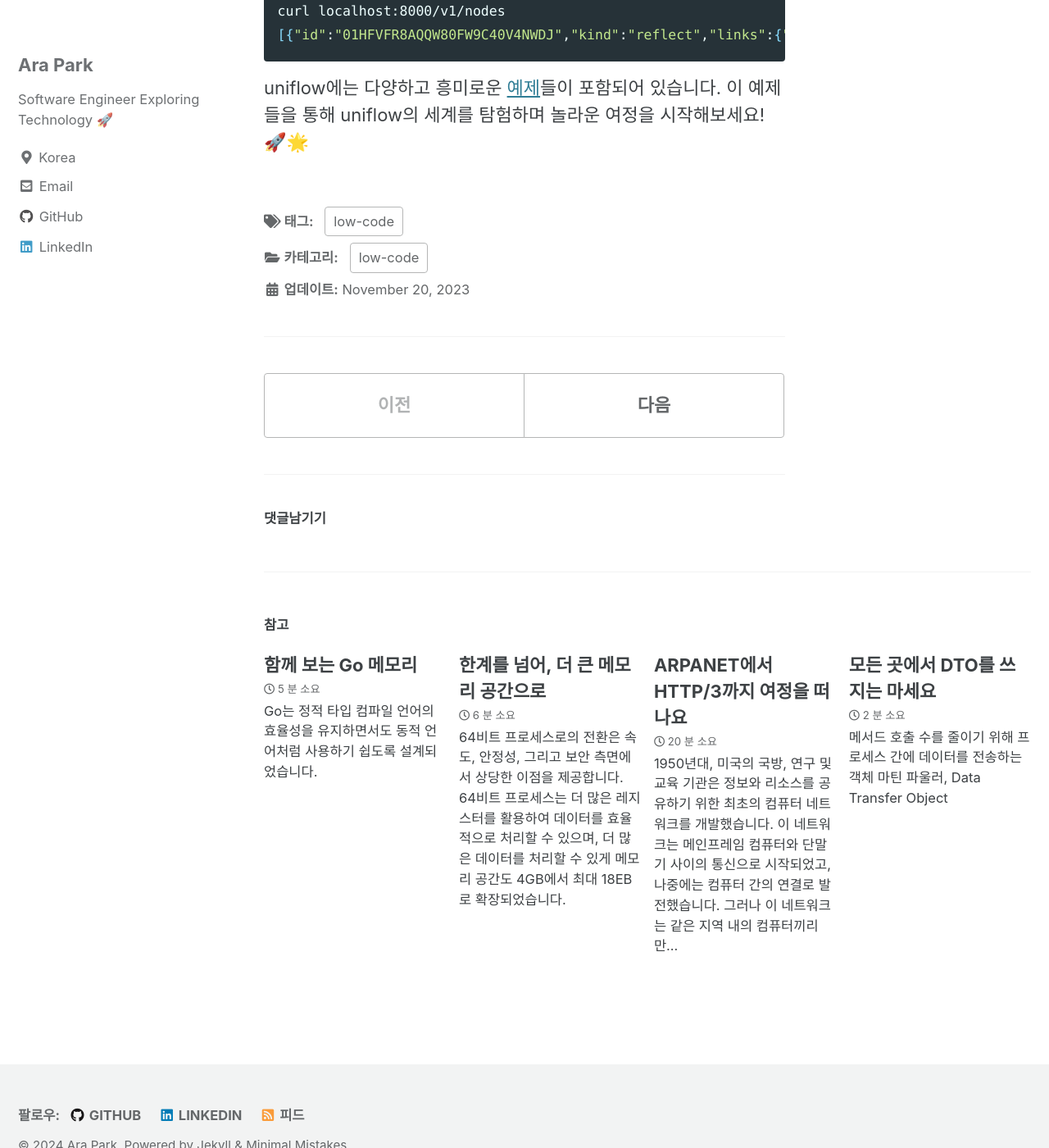
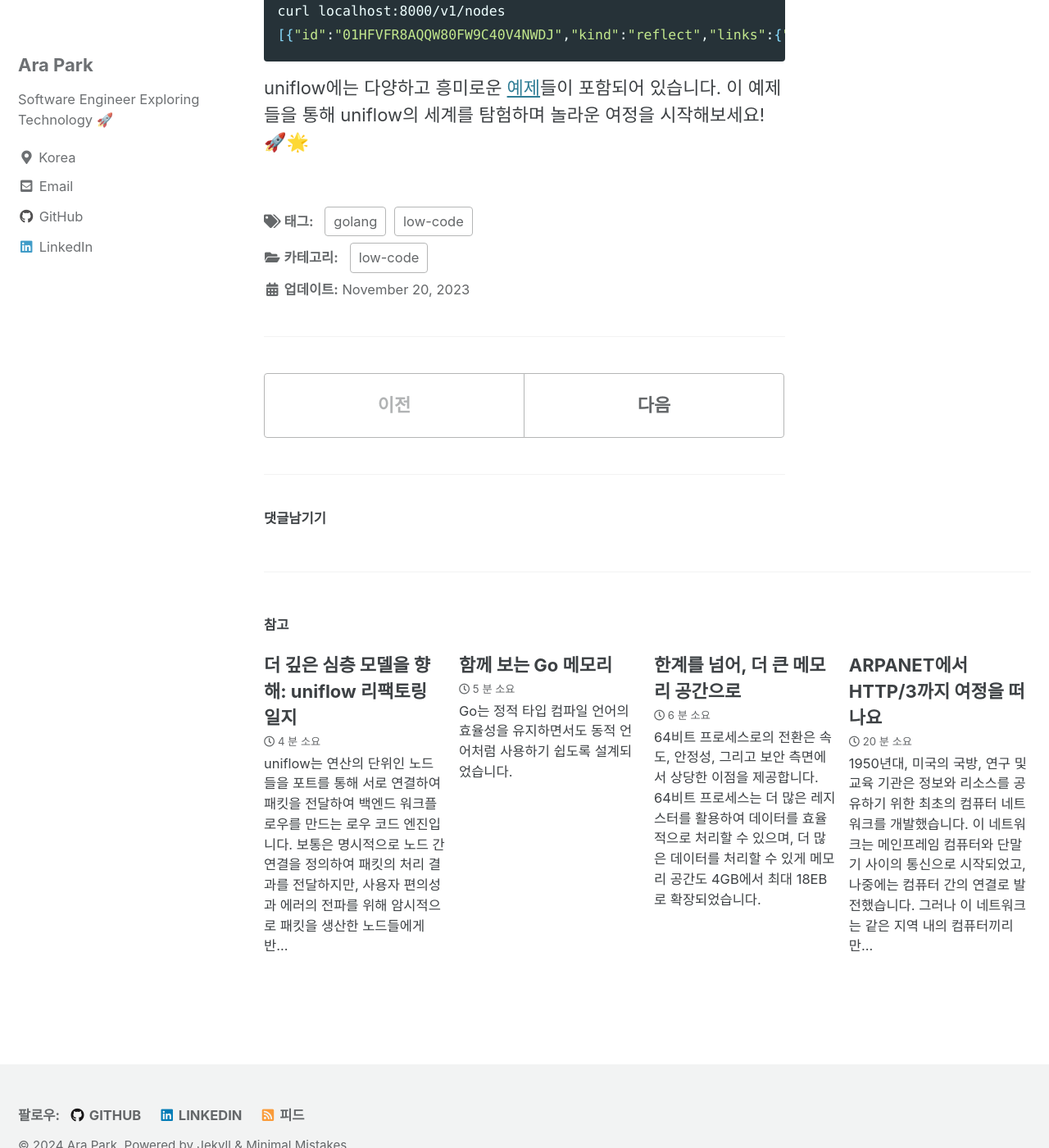
Before and after one commit to siyul-park/siyul-park.github.io, a Jekyll site: the page built from _posts/2023-11-20-hello-uniflow.md, in a window 1280 px wide and 1400 px high, scrolled down 7115 px. Shown: the whole window at 82% size. Built offline with Jekyll 4.4.1, drawn with Linux system fonts in a browser that asks for light colours; cached includes are drawn as plain includes; comment, search, counter and statistics services are not loaded; part of the change alters nothing that is shown.

Commit message:
docs: towards-deeper-model

````diff
--- a/_posts/2023-11-20-hello-uniflow.md
+++ b/_posts/2023-11-20-hello-uniflow.md
@@ -2,7 +2,7 @@
 title: "안녕, uniflow"
 date: 2023-11-20 18:44:43 +0900
 categories: "low-code"
-tags: ["low-code"]
+tags: ["low-code", "golang"]
 ---
 
 [카카오 클라우드 AI 서비스](https://kakaocloud.com)의 미들웨어 개발은 현존하는 지식을 적극 활용하여 새로운 AI 서비스를 선보이기 위한 첫 발걸음이었습니다. 백엔드 AI 모델 팀으로부터 도착한 API를 기반으로 [Spring Cloud Gateway](https://spring.io/projects/spring-cloud-gateway)를 활용하여 열정적으로 미들웨어에 추가 요구사항을 구현했습니다. 각 AI 서비스는 설정 파일의 프로퍼티를 통해 미들웨어의 동적인 선택을 가능케 하며, [Spring Cloud Config Server](https://spring.io/projects/spring-cloud-config)가 동적 설정을 가져오는 역할을 했습니다.
--- /dev/null
+++ b/_posts/2024-03-01-towards-deeper-model.md
@@ -0,0 +1,299 @@
+---
+title: "더 깊은 심층 모델을 향해: uniflow 리팩토링 일지"
+date: 2024-03-01 12:00:00 +0900
+categories: "low-code"
+tags: ["low-code", "golang", "ddd"]
+---
+
+[uniflow](https://github.com/siyul-park/uniflow)는 연산의 단위인 노드들을 포트를 통해 서로 연결하여 패킷을 전달하여 백엔드 워크플로우를 만드는 로우 코드 엔진입니다. 보통은 명시적으로 노드 간 연결을 정의하여 패킷의 처리 결과를 전달하지만, 사용자 편의성과 에러의 전파를 위해 암시적으로 패킷을 생산한 노드들에게 반환할 수도 있습니다.
+
+```yaml
+- kind: http
+  name: server
+  address: :8000
+  links:
+    out:
+      - name: route
+        port: in
+
+- kind: route
+  name: route
+  routes:
+    - method: GET
+      path: /ping
+      port: out[0]
+  links:
+    out[0]:
+      - name: pong
+        port: io
+
+- kind: snippet
+  name: pong
+  lang: text
+  code: pong
+```
+
+요청이 발생하면 `server`에서 `route`로 패킷이 전달되고, 이후에 `route`에서 `pong`으로 패킷이 전달됩니다. `pong`에서 생성된 데이터는 명시적으로 `server`와 연결되어 있지 않더라도 호출 스택을 거슬러 올라가 `server`까지 전달됩니다.
+
+명시적으로 선언한다면 다음과 같이 작성할 수 있습니다:
+
+```yaml
+- kind: http
+  name: server
+  address: :8000
+  links:
+    out:
+      - name: route
+        port: in
+
+- kind: route
+  name: route
+  routes:
+    - method: GET
+      path: /ping
+      port: out[0]
+  links:
+    out[0]:
+      - name: pong
+        port: in
+
+- kind: snippet
+  name: pong
+  lang: text
+  code: pong
+  links:
+    out:
+      - name: server
+        port: in
+```
+
+## 그래프 구조 스택을 활용한 패킷 추적
+
+한 노드가 여러 개의 노드와 연결되어 있고, 노드가 패킷을 비동기적으로 처리할 수 있어 패킷을 추적하기 위해 일반적인 스택 대신 [그래프 구조 스택](https://en.m.wikipedia.org/wiki/Graph-structured_stack)의 변형을 사용합니다. 이 변형된 스택은 패킷의 계보를 추적하는 그래프 구조와 각 패킷이 어떤 노드와 어떤 포트를 통해 이동했는지를 개별적으로 추적하는 스택 구조를 가지고 있습니다.
+
+**그래프:**
+```
+[1] -> [2] -> [3]
+   +-> [4] -> [5]
+```
+
+**스택:**
+```
+[1] -> (A, B)
+[2] -> (C, D)
+[3] -> (E, F)
+[4] -> (G, H)
+[5] -> (I, J)
+```
+
+패킷 [5]를 반환하기 위해, 노드는 스택에서 먼저 (J)를 확인하여 자신의 출력 포트인지를 판단합니다. 그 후에 (J)를 제거하고, 스택에서 다음 요소인 (I)가 자신의 입력 포트인지를 확인하고 스택에서 제거합니다. 패킷은 (I)에 연결된 다른 포트들에게 전파됩니다. 전파된 포트들 중에 스택의 다음 요소인 (H)와 같은 포트가 있다면, 해당 요소도 제거되고 입력 포트를 확인한 후 패킷을 다시 전파합니다. 이 과정을 거치면 그래프와 스택은 변경됩니다.
+
+**변경된 그래프:**
+```
+[1] -> [2] -> [3]
+   +-> [4] -> [5]
+```
+
+**변경된 스택:**
+```
+[2] -> (C, D)
+[3] -> (E, F)
+```
+
+패킷 [3]을 반환할 경우에는 [1] 패킷을 생성한 노드는 이미 응답을 받아 스택에서 값이 제거되었으므로, [2] 패킷을 생성한 노드까지 패킷이 반환되어 스택이 비게 됩니다.
+
+## 초기 설계의 한계
+
+초기 설계에서는 입/출력 포트가 명확하게 구분되지 않았으며, 포트는 단순히 양방향으로 패킷을 전달받을 수 있는 통로 역할을 수행했습니다. 패킷을 처리하고 결과를 전송하고 반환받는 과정은 포트의 역할이 아닌 노드의 역할이었습니다. 이로 인해 스택을 활용하여 패킷과 포트의 계보를 노드에서 직접 처리해야 했습니다.
+
+```go
+// Node represents an operational unit that processes packets.
+type Node interface {
+	Port(name string) *port.Port
+	Close() error
+}
+```
+
+```go
+errStream := n.errPort.Open(proc)
+
+if inStream != outStream {
+    outStream.AddSendHook(port.SendHookFunc(func(pck *packet.Packet) {
+        proc.Stack().Push(pck.ID(), outStream.ID())
+    }))
+}
+errStream.AddSendHook(port.SendHookFunc(func(pck *packet.Packet) {
+    proc.Stack().Push(pck.ID(), errStream.ID())
+}))
+
+for {
+    inPck, ok := <-inStream.Receive()
+    if !ok {
+        return
+    }
+
+    forward := func(outStream *port.Stream, outPck *packet.Packet, backward bool) {
+        proc.Graph().Add(inPck.ID(), outPck.ID())
+        if outStream.Links() > 0 {
+            if outStream != inStream {
+                proc.Stack().Push(outPck.ID(), inStream.ID())
+            }
+            outStream.Send(outPck)
+        } else if backward {
+            inStream.Send(outPck)
+        } else {
+            proc.Stack().Clear(outPck.ID())
+        }
+    }
+
+    if outPck, errPck := n.action(proc, inPck); errPck != nil {
+        forward(errStream, errPck, true)
+    } else if outPck != nil {
+        forward(outStream, outPck, false)
+    } else {
+        proc.Stack().Clear(inPck.ID())
+    }
+}
+```
+
+암시적 응답이나 에러 처리와 같은 부가적인 도메인 개념이 명확해짐에 따라 문제가 발생했습니다. 패킷의 전송과 응답에 대한 개념이 정제되지 못하고 노드 내에서 떠돌게 되었고 노드 내에서 패킷 처리 과정을 설명하기 위해서는 많은 상세 내용을 설명해야 했습니다. 점차적으로 구현이 복잡해지면서 커뮤니케이션 비용이 증가하고, 언어의 한계가 더욱 뚜렷해졌습니다.
+
+과정을 더 쉽고 명확하게 설명해야 했고, 언어를 보다 명확하게 표현하고 구현을 이해하기 쉽게 만들기 위해 새로운 심층적인 모델을 탐구했습니다. 점차적으로 전송과 응답이라는 개념이 언어상에서 명확히 표현되기 시작했습니다.
+
+## 더 깊은 모델을 향해서
+
+첫 번째로 알아차린 점은 포트가 방향성을 갖는다는 것입니다. 즉, 출력 포트는 입력 포트와 연결되며, 패킷은 출력 포트를 통해 입력 포트로 전달됩니다. 이를 순방향 전달이라고 정의했습니다. 역방향 전달은 이와 반대로 처리한 응답 패킷을 입력 포트에서 출력 포트로 반환합니다. 이로 인해 포트를 입력과 출력으로 명확히 구분하기로 결정했습니다.
+
+```go
+// Node represents an operational unit that processes packets.
+type Node interface {
+	In(name string) *port.InPort
+	Out(name string) *port.OutPort
+	Close() error
+}
+```
+
+또한, 그래프 구조 스택에서 그래프의 각 노드마다 대부분 하나의 스택 요소를 가지고 있다는 것을 발견했습니다. 그래프의 각 노드인 패킷은 안전한 처리와 추적을 위해 여러 노드가 같이 공유해서는 안되었고, 대부분 하나의 포트만 스택 요소로 저장하고 있었습니다.
+
+별도로 처리되던 그래프 구조와 스택 구조를 통합하여 패킷의 계보만 스택에 저장하고, 포트가 자신이 응답받아야 하는 패킷들을 직접 저장하고 관리하게 수정되었습니다.
+
+```go
+func TestStack_Add(t *testing.T) {
+	s := newStack()
+	defer s.Close()
+
+	pck1 := packet.New(nil)
+	pck2 := packet.New(nil)
+
+	s.Add(nil, pck1)
+	assert.True(t, s.Has(nil, pck1))
+
+	s.Add(nil, pck2)
+	assert.True(t, s.Has(nil, pck2))
+
+	s.Add(pck1, pck2)
+	assert.True(t, s.Has(pck1, pck2))
+}
+
+func TestStack_Unwind(t *testing.T) {
+	s := newStack()
+	defer s.Close()
+
+	pck1 := packet.New(nil)
+	pck2 := packet.New(nil)
+	pck3 := packet.New(nil)
+
+	s.Add(pck1, pck2)
+	s.Add(pck2, pck3)
+
+	s.Unwind(pck3, pck2)
+	assert.False(t, s.Has(pck2, pck3))
+	assert.False(t, s.Has(nil, pck2))
+	assert.False(t, s.Has(nil, pck3))
+
+	s.Unwind(pck3, pck1)
+	assert.False(t, s.Has(nil, pck1))
+}
+
+func TestIO_WriteAndRead(t *testing.T) {
+	proc := process.New()
+	defer proc.Close()
+
+	w := newWriter(proc.Stack(), 0)
+	defer w.Close()
+
+	r := newReader(proc.Stack(), 0)
+	defer r.Close()
+
+	w.link(r)
+
+	pck1 := packet.New(nil)
+	pck2 := packet.New(nil)
+
+	w.Write(pck1)
+	w.Write(pck2)
+
+	ctx, cancel := context.WithTimeout(context.TODO(), time.Second)
+	defer cancel()
+
+	select {
+	case pck := <-r.Read():
+		r.Receive(pck)
+	case <-ctx.Done():
+		assert.NoError(t, ctx.Err())
+	}
+
+	select {
+	case pck := <-r.Read():
+		proc.Stack().Clear(pck)
+	case <-ctx.Done():
+		assert.NoError(t, ctx.Err())
+	}
+
+	select {
+	case <-w.Receive():
+	case <-ctx.Done():
+		assert.NoError(t, ctx.Err())
+	}
+}
+```
+
+변경된 포트는 명확하게 패킷의 작성과 읽기, 그리고 응답이란 과정을 표현하게 되었고, 기존에 노드들에 흩어져 있던 지식은 응집되었습니다.
+
+```go
+inReader := n.inPort.Open(proc)
+outWriter := n.outPort.Open(proc)
+
+for {
+    inPck, ok := <-inReader.Read()
+    if !ok {
+        return
+    }
+
+    if outPck, errPck := n.action(proc, inPck); errPck != nil {
+        proc.Stack().Add(inPck, errPck)
+        n.throw(proc, errPck)
+    } else if outPck != nil {
+        proc.Stack().Add(inPck, outPck)
+        outWriter.Write(outPck)
+    } else {
+        proc.Stack().Clear(inPck)
+    }
+}
+```
+
+```go
+inReader := n.inPort.Open(proc)
+outWriter := n.outPort.Open(proc)
+
+for {
+    backPck, ok := <-outWriter.Receive()
+    if !ok {
+        return
+    }
+
+    inReader.Receive(backPck)
+}
+```
+
+이러한 수정 작업은 2,576 줄의 추가와 3,070 줄의 삭제를 수반했지만, 구현이 언어를 더 잘 표현하게 되었고, 변경에 더 신속하게 대응할 수 있게 되었습니다. [수정 내역](https://github.com/siyul-park/uniflow/pull/107)을 통해 이러한 변화를 확인할 수 있습니다.
````
